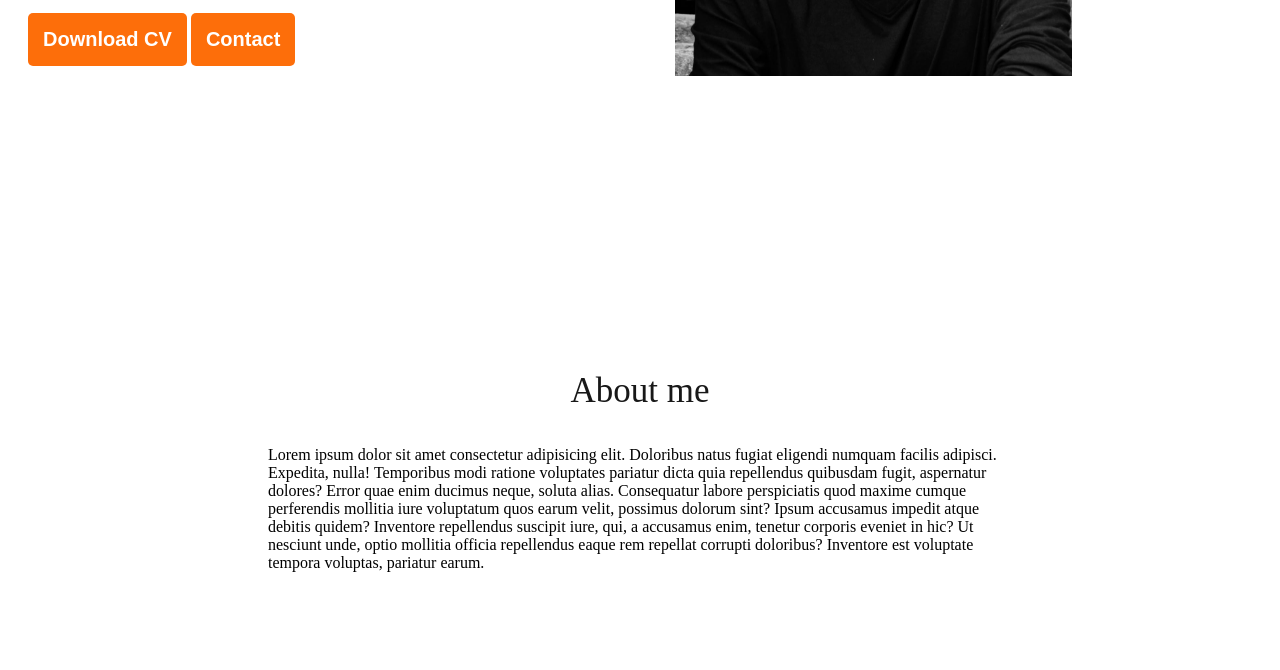
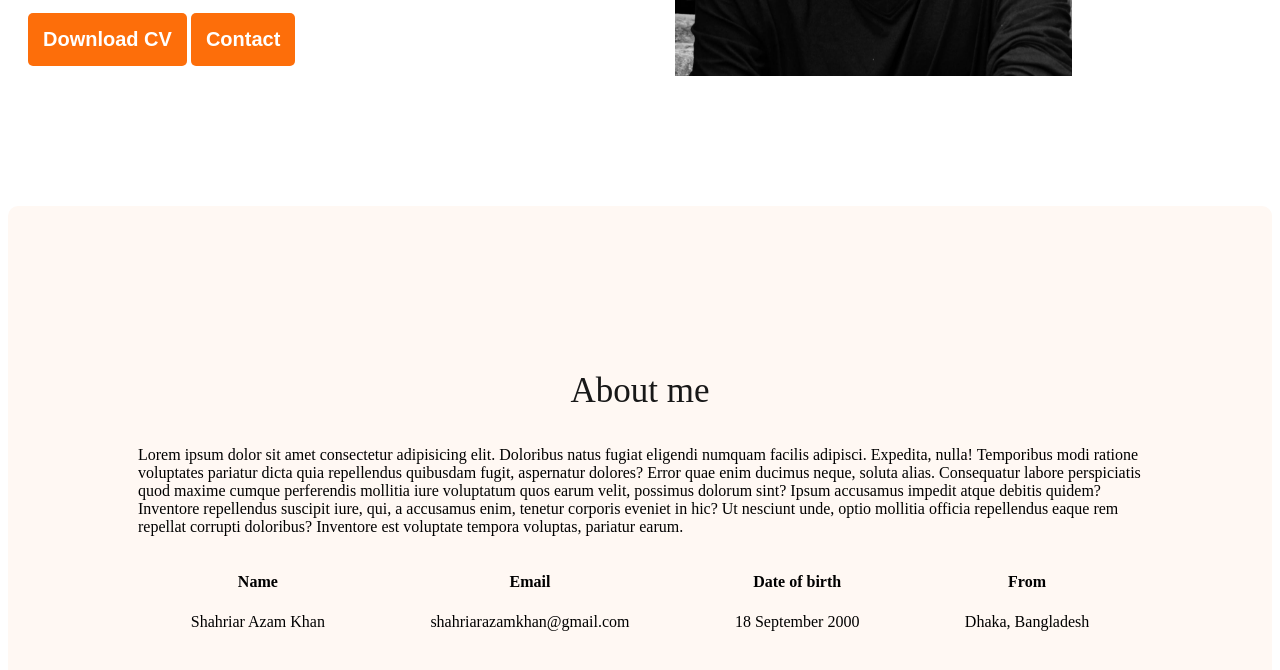
Before and after one commit to Shahriarrrrr/PortfolioProject, a plain HTML site: page index.html in a window 1280 px wide. Shown: the part 474-1144 px from the top of the page. Drawn offline with Linux system fonts and the light colour scheme.

Commit message:
About-info

```diff
--- a/index.html
+++ b/index.html
@@ -53,6 +53,25 @@
           eaque rem repellat corrupti doloribus? Inventore est voluptate tempora
           voluptas, pariatur earum.
         </p>
+        <div class="about-info-container">
+          <!-- .about-info*4>h4.info-title+p.info-description -->
+          <div class="about-info">
+            <h4 class="info-title">Name</h4>
+            <p class="info-description">Shahriar Azam Khan</p>
+          </div>
+          <div class="about-info">
+            <h4 class="info-title">Email</h4>
+            <p class="info-description">shahriarazamkhan@gmail.com</p>
+          </div>
+          <div class="about-info">
+            <h4 class="info-title">Date of birth</h4>
+            <p class="info-description">18 September 2000</p>
+          </div>
+          <div class="about-info">
+            <h4 class="info-title">From</h4>
+            <p class="info-description">Dhaka, Bangladesh</p>
+          </div>
+        </div>
       </section>
     </main>
   </body>
--- a/styles/styles.css
+++ b/styles/styles.css
@@ -83,7 +83,11 @@ nav a {
     margin-bottom: 20px;
 }
 
-/*----MAIN SECTION---/
+/*----MAIN SECTION---*/
+.main{
+    max-width: 1140px;
+    margin: 0 auto;
+}
 
 /*-----------ABOUT SECTION*--------*/
 
@@ -91,4 +95,15 @@ nav a {
     padding: 130px;
     border-radius: 10px;
     margin: 130px;
+    background: #FFF8F3;
+    margin: 130px 0;
 }
+
+.about-info-container{
+    display: flex;
+    justify-content: space-around;
+}
+
+.about-info {
+    text-align: center;
+}
```
